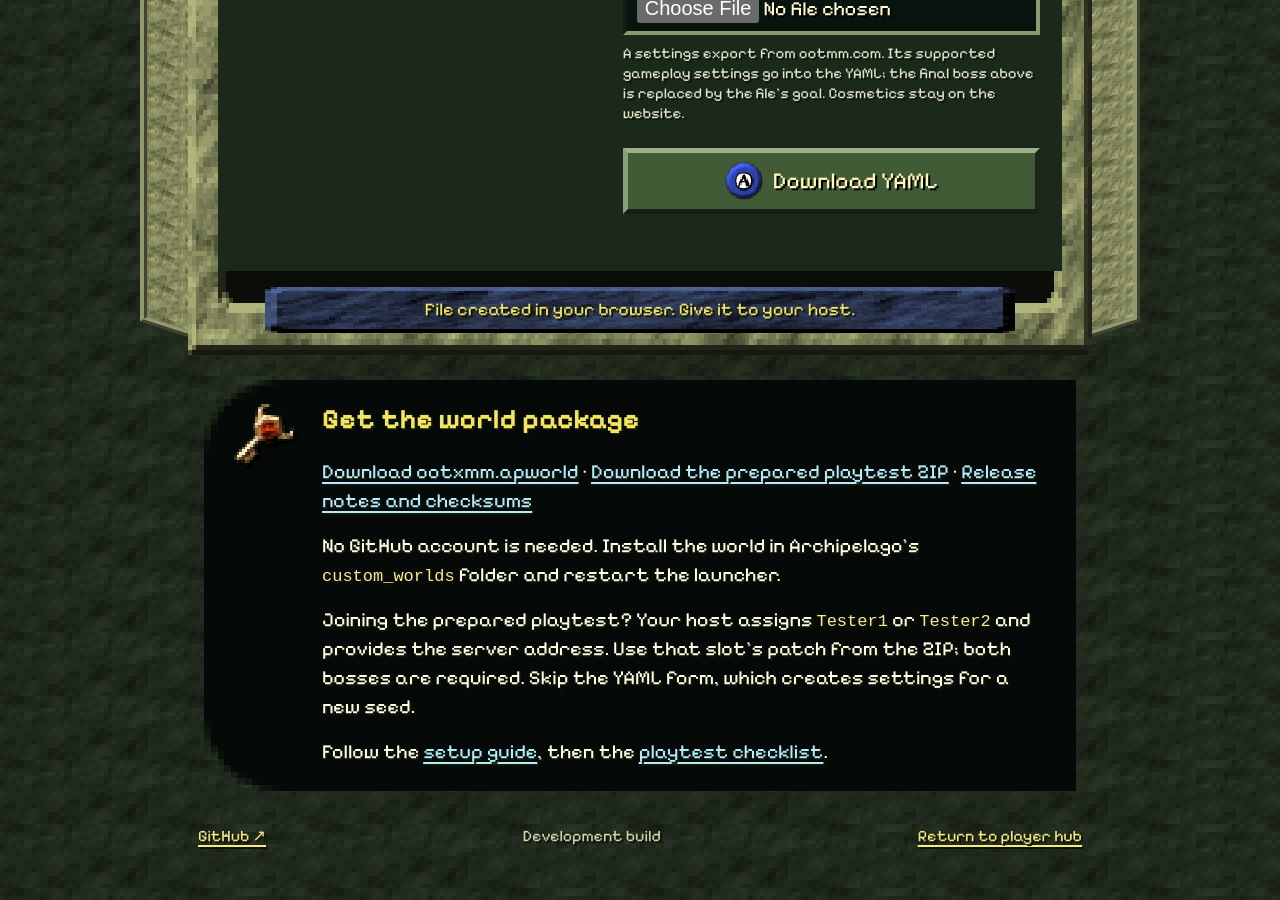
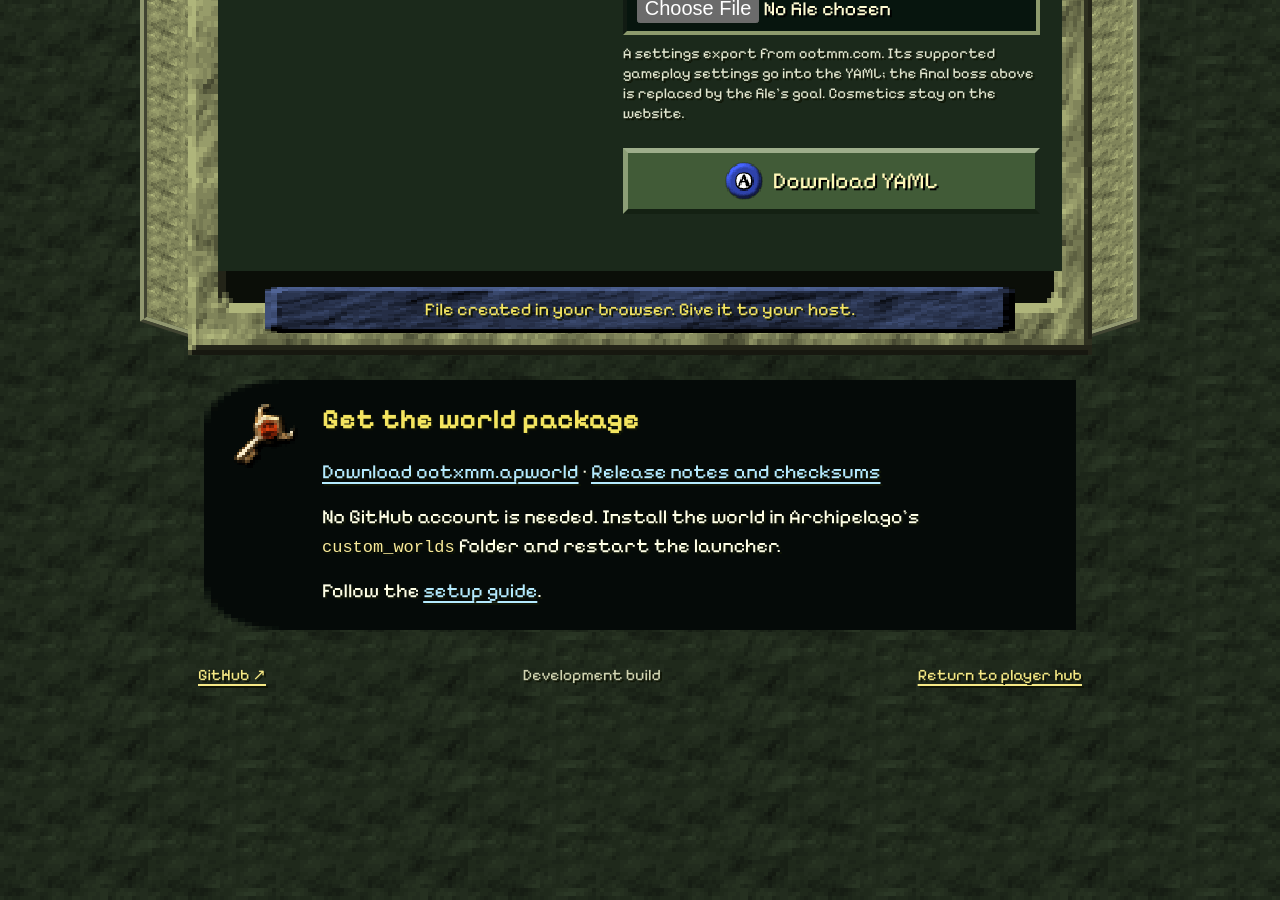
Before and after one commit to Decryptu/ootmm-decrypted, a Jekyll site: the page built from site/index.html, in a window 1280 px wide and 900 px high, scrolled down 1352 px. Built offline with Jekyll 4.4.1, drawn with Linux system fonts in a browser that asks for light colours.

Commit message:
Remove prepared playtest from player setup

```diff
--- a/site/_config.yml
+++ b/site/_config.yml
@@ -5,4 +5,3 @@ kramdown:
   input: GFM
 release_url: https://github.com/Decryptu/ootmm-decrypted/releases/tag/v0.0.1-alpha.8
 world_download_url: https://github.com/Decryptu/ootmm-decrypted/releases/download/v0.0.1-alpha.8/ootxmm.apworld
-playtest_download_url: https://github.com/Decryptu/ootmm-decrypted/releases/download/v0.0.1-alpha.8/players.zip
--- a/site/_includes/setup-wizard.html
+++ b/site/_includes/setup-wizard.html
@@ -8,12 +8,6 @@
       <label><input type="radio" name="role" value="join" checked><span><strong>Joining a game</strong><small>Someone else is organizing. I just want to play.</small></span></label>
       <label><input type="radio" name="role" value="host"><span><strong>Organizing a group</strong><small>I’ll prepare the game for everyone.</small></span></label>
       <label><input type="radio" name="role" value="solo"><span><strong>Playing solo</strong><small>I’ll prepare and play my own game.</small></span></label>
-    </div>
-  </fieldset>
-  <fieldset id="setup-seed"><legend>2. Which game are you joining?</legend>
-    <div class="setup-choices">
-      <label><input type="radio" name="seed" value="new" checked><span><strong>A new game</strong><small>I’ll choose settings and send them to the organizer.</small></span></label>
-      <label><input type="radio" name="seed" value="prepared"><span><strong>The prepared playtest</strong><small>My organizer assigned me Tester1 or Tester2.</small></span></label>
     </div>
   </fieldset>
   <fieldset id="setup-hosting" hidden><legend>2. Where should the server run?</legend>
--- a/site/index.html
+++ b/site/index.html
@@ -38,5 +38,5 @@ title: Player hub
   <p class="menu-caption">File created in your browser. Give it to your host.</p>
 </section>
 <noscript><p class="dialogue">Enable JavaScript to download a YAML, or use Archipelago’s Generate Template Options.</p></noscript>
-<section class="dialogue package" id="world-package" aria-labelledby="package-title"><img src="assets/menu-package.png" width="80" height="80" alt=""><div><h2 id="package-title">Get the world package</h2><p><a href="{{ site.world_download_url }}">Download ootxmm.apworld</a> · <a href="{{ site.playtest_download_url }}">Download the prepared playtest ZIP</a> · <a href="{{ site.release_url }}">Release notes and checksums</a></p><p>No GitHub account is needed. Install the world in Archipelago’s <code>custom_worlds</code> folder and restart the launcher.</p><p>Joining the prepared playtest? Your host assigns <code>Tester1</code> or <code>Tester2</code> and provides the server address. Use that slot’s patch from the ZIP; both bosses are required. Skip the YAML form, which creates settings for a new seed.</p><p>Follow the <a href="setup.html">setup guide</a>, then the <a href="playtest.html">playtest checklist</a>.</p></div></section>
+<section class="dialogue package" id="world-package" aria-labelledby="package-title"><img src="assets/menu-package.png" width="80" height="80" alt=""><div><h2 id="package-title">Get the world package</h2><p><a href="{{ site.world_download_url }}">Download ootxmm.apworld</a> · <a href="{{ site.release_url }}">Release notes and checksums</a></p><p>No GitHub account is needed. Install the world in Archipelago’s <code>custom_worlds</code> folder and restart the launcher.</p><p>Follow the <a href="setup.html">setup guide</a>.</p></div></section>
 <script src="{{ '/yaml.js' | relative_url }}" defer></script>
--- a/tools/build_site.py
+++ b/tools/build_site.py
@@ -63,7 +63,6 @@ def main():
     for source, target, title in [
         ("setup_en.md", "setup.md", "Setup guide"),
         ("en_OOTxMM.md", "game.md", "About the game"),
-        ("playtest_en.md", "playtest.md", "Playtest checklist"),
     ]:
         content = (ROOT / "docs" / source).read_text(encoding="utf-8")
         content = content.replace("](setup_en.md)", "](setup.html)")
```
Also changed, not shown: DEVELOPMENT.md (+2 -2 lines), docs/release_checklist.md (+1 -1 lines), docs/setup_en.md (+3 -5 lines), site/setup.js (+6 -8 lines), README.md.
